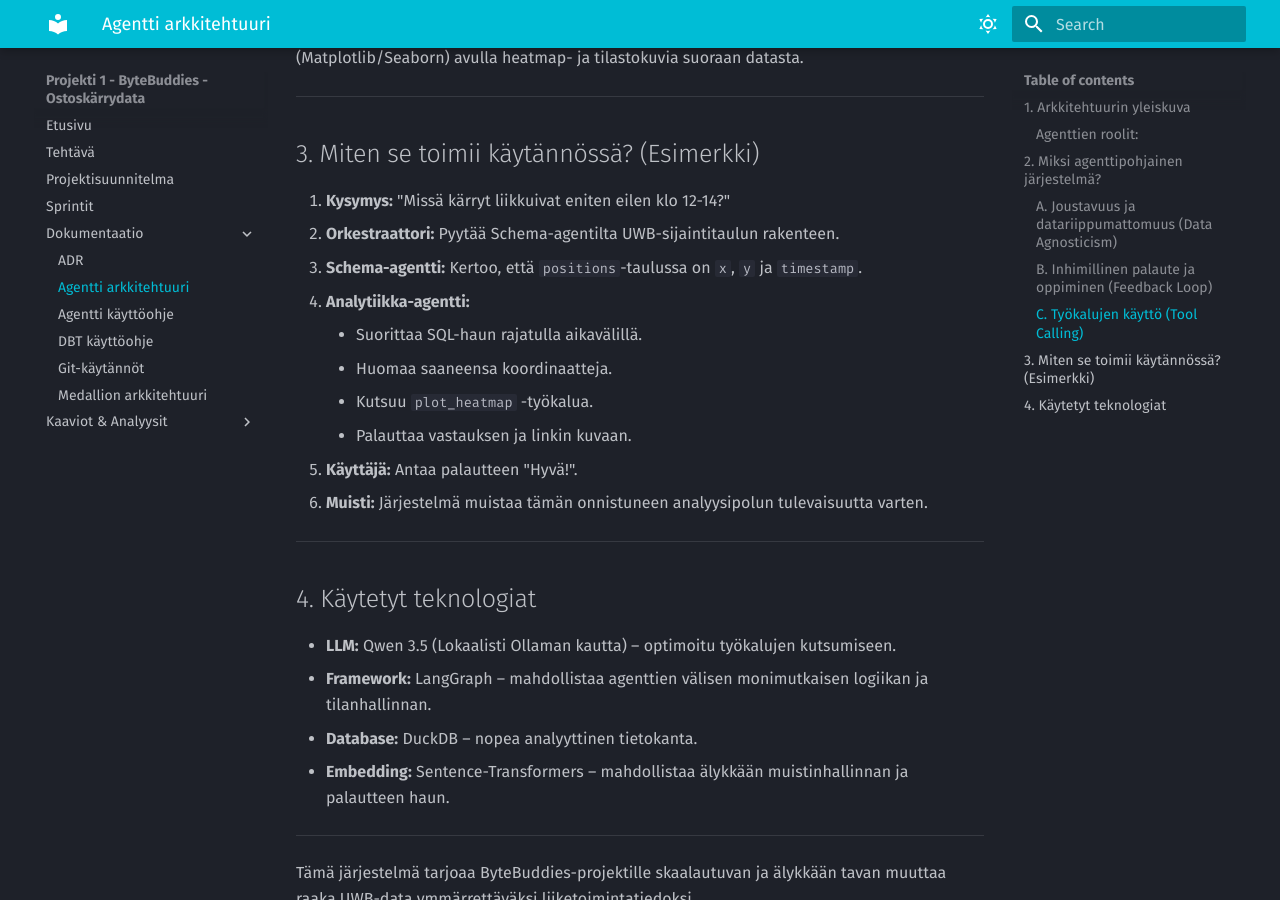
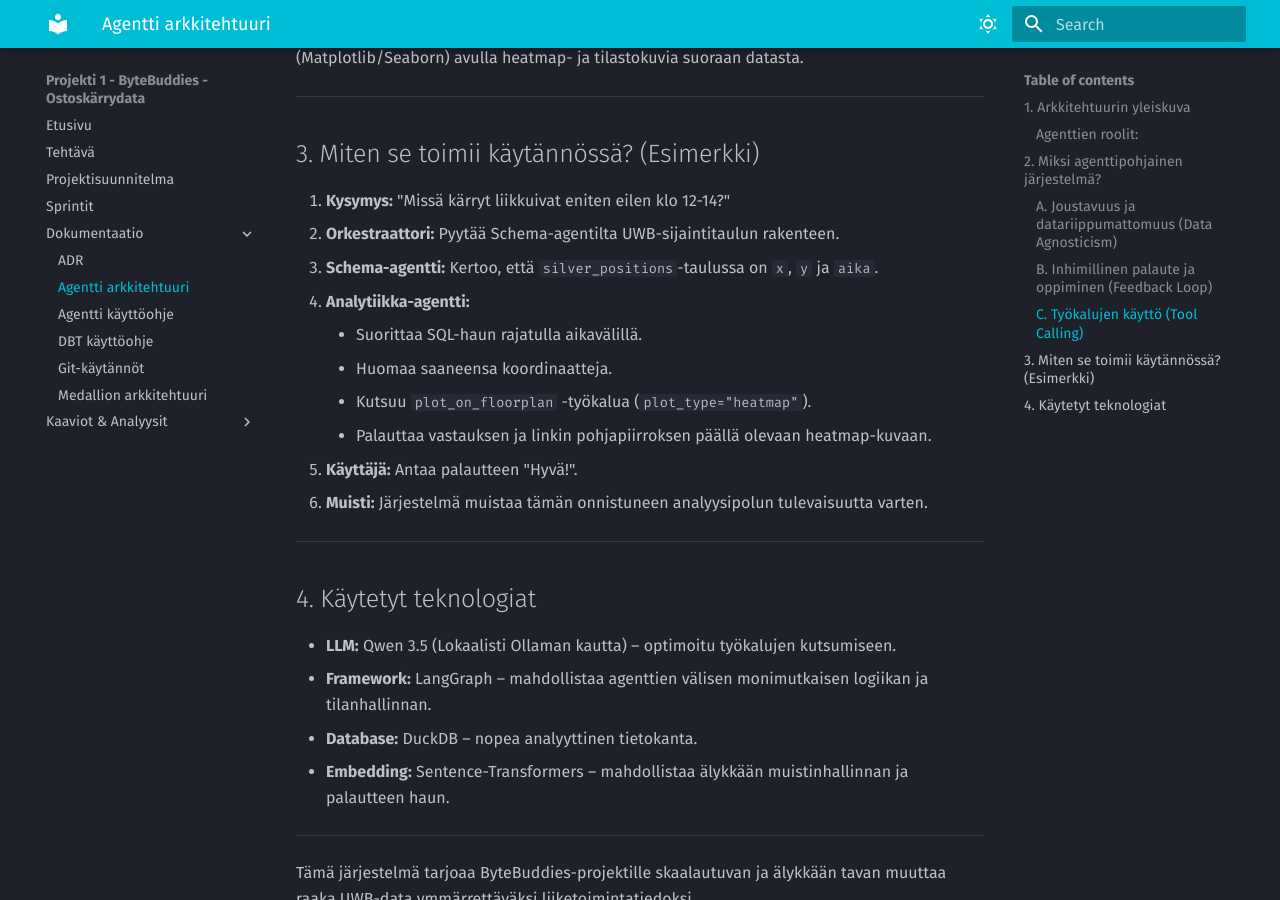
Before and after one commit to mitro54/uwb-shopping-cart-analytics-pipeline, an MkDocs documentation site: the page built from docs/agentti_arkkitehtuuri.md, in a window 1280 px wide and 900 px high, scrolled down 1403 px. Built offline with MkDocs 1.6.1 and Material for MkDocs 9.7.7, drawn with Linux system fonts in a browser that asks for light colours.

Commit message:
update docs

```diff
--- a/docs/agentti_arkkitehtuuri.md
+++ b/docs/agentti_arkkitehtuuri.md
@@ -40,12 +40,13 @@ Agentit eivät vain arvaa vastauksia, vaan ne käyttävät **todellisia työkalu
 
 1.  **Kysymys:** "Missä kärryt liikkuivat eniten eilen klo 12-14?"
 2.  **Orkestraattori:** Pyytää Schema-agentilta UWB-sijaintitaulun rakenteen.
-3.  **Schema-agentti:** Kertoo, että `positions`-taulussa on `x`, `y` ja `timestamp`.
+3.  **Schema-agentti:** Kertoo, että `silver_positions`-taulussa on `x`, `y` ja `aika`.
 4.  **Analytiikka-agentti:**
     *   Suorittaa SQL-haun rajatulla aikavälillä.
     *   Huomaa saaneensa koordinaatteja.
-    *   Kutsuu `plot_heatmap` -työkalua.
-    *   Palauttaa vastauksen ja linkin kuvaan.
+    *   Kutsuu `plot_on_floorplan` -työkalua (`plot_type="heatmap"`).
+    *   Palauttaa vastauksen ja linkin pohjapiirroksen päällä olevaan heatmap-kuvaan.
+
 5.  **Käyttäjä:** Antaa palautteen "Hyvä!".
 6.  **Muisti:** Järjestelmä muistaa tämän onnistuneen analyysipolun tulevaisuutta varten.
 
```
Also changed, not shown: docs/agentti_kayttoohje.md (+4 -1 lines).
